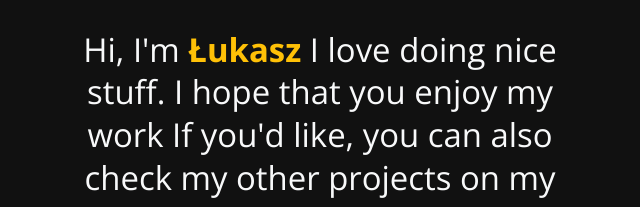
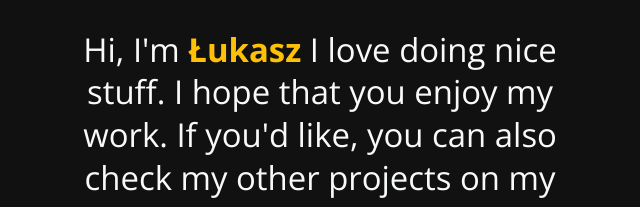
Before and after one commit to Ukasz09/Sick-trucker-web-portfolio, a website: page index.html in a window 1280 px wide. Both pictures are taken after a click on the button 1186 px from the left and 738 px from the top of the page. Shown: the part 452-659 px from the top of the page, 320-960 px from the left. Drawn offline with nearby package versions, Linux system fonts and the light colour scheme.

Commit message:
Update readme, app name fix

```diff
--- a/index.html
+++ b/index.html
@@ -4,7 +4,7 @@
     <meta charset="utf-8" />
     <meta name="viewport" content="width=device-width, initial-scale=1.0, maximum-scale=1.0, user-scalable=no" />
 
-    <title>reveal.js</title>
+    <title>Sick Trucker Game</title>
 
     <link href="https://cdn.jsdelivr.net/npm/bootstrap@5.0.0-beta1/dist/css/bootstrap.min.css" rel="stylesheet" />
     <link rel="stylesheet" href="dist/reset.css" />
@@ -162,7 +162,7 @@
             <div class="w-50 mx-auto">
               <span> Hi, I'm </span>
               <span class="text-warning fw-bold">Łukasz</span>
-              <span>I love doing nice stuff. I hope that you enjoy my work</span>
+              <span>I love doing nice stuff. I hope that you enjoy my work.</span>
               <span>If you'd like, you can also check my other projects on my</span>
 
               <button
```
Also changed, not shown: README.md.
